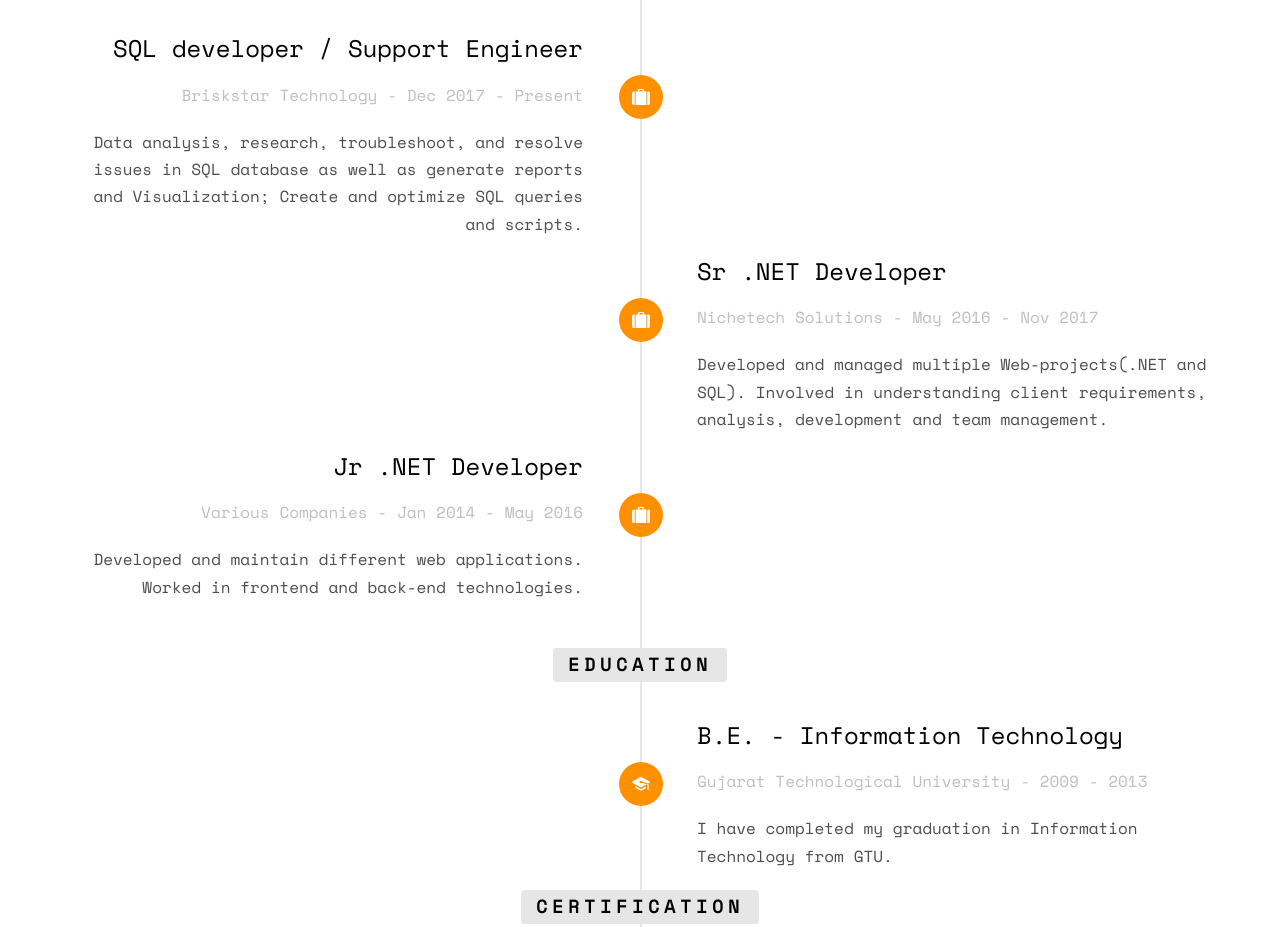
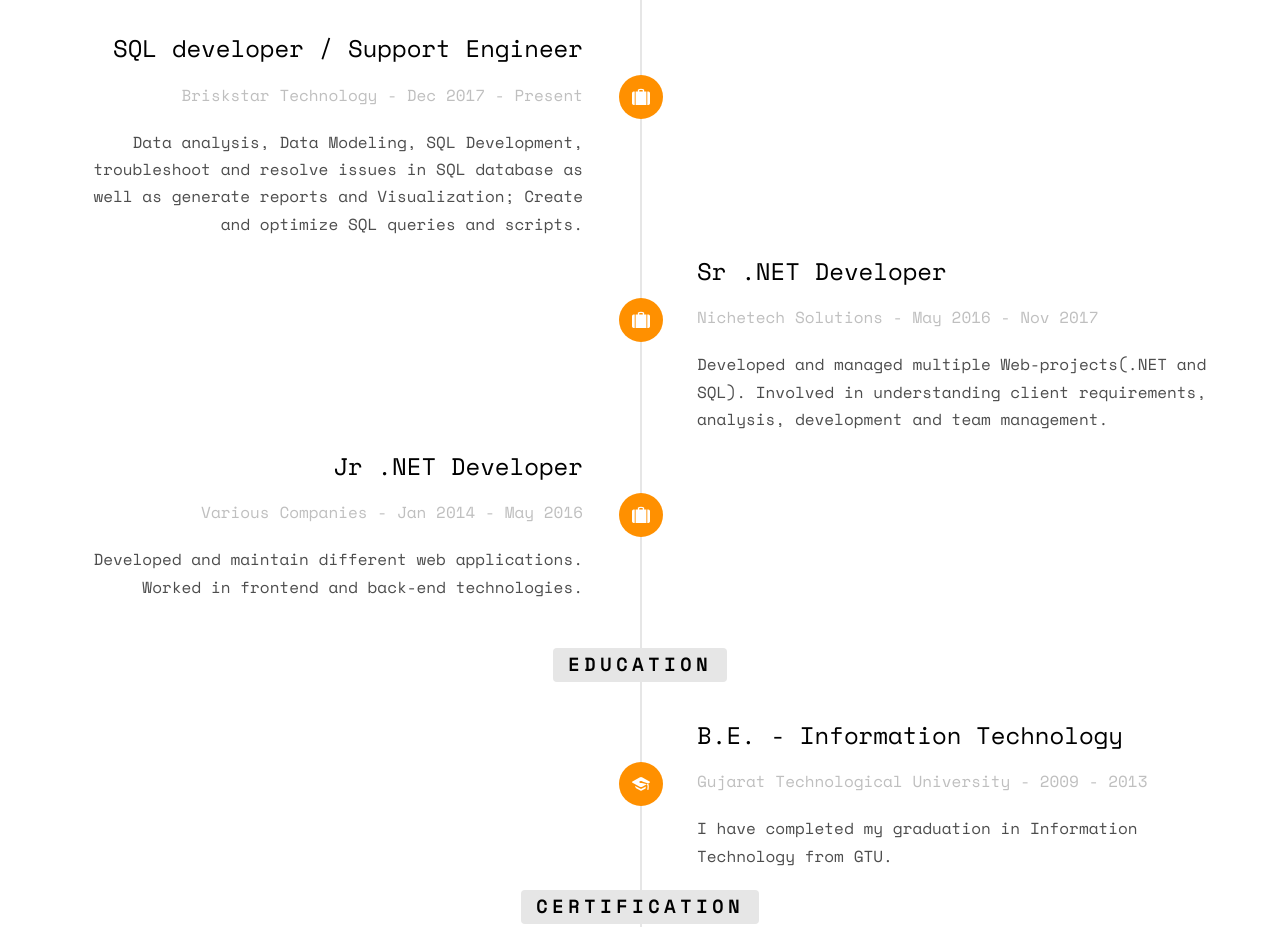
Before and after one commit to dhruvitmodi/dhruvitmodi.github.io, a plain HTML site: page index.html in a window 1280 px wide. Shown: the part 2140-3067 px from the top of the page. Drawn offline with nearby package versions, Linux system fonts and the light colour scheme; some packages are replaced by stand-ins of ours; no server answers; files whose address does not match are found by name.

Commit message:
Update index.html

```diff
--- a/index.html
+++ b/index.html
@@ -144,7 +144,7 @@
 									<span class="company">Briskstar Technology - Dec 2017 - Present</span>
 								</div>
 								<div class="timeline-body">
-									<p>Data analysis, research, troubleshoot, and resolve issues in SQL database as well as generate reports and Visualization; Create and optimize SQL queries and scripts.</p>
+									<p>Data analysis, Data Modeling, SQL Development, troubleshoot and resolve issues in SQL database as well as generate reports and Visualization; Create and optimize SQL queries and scripts.</p>
 								</div>
 							</div>
 						</li>
```
